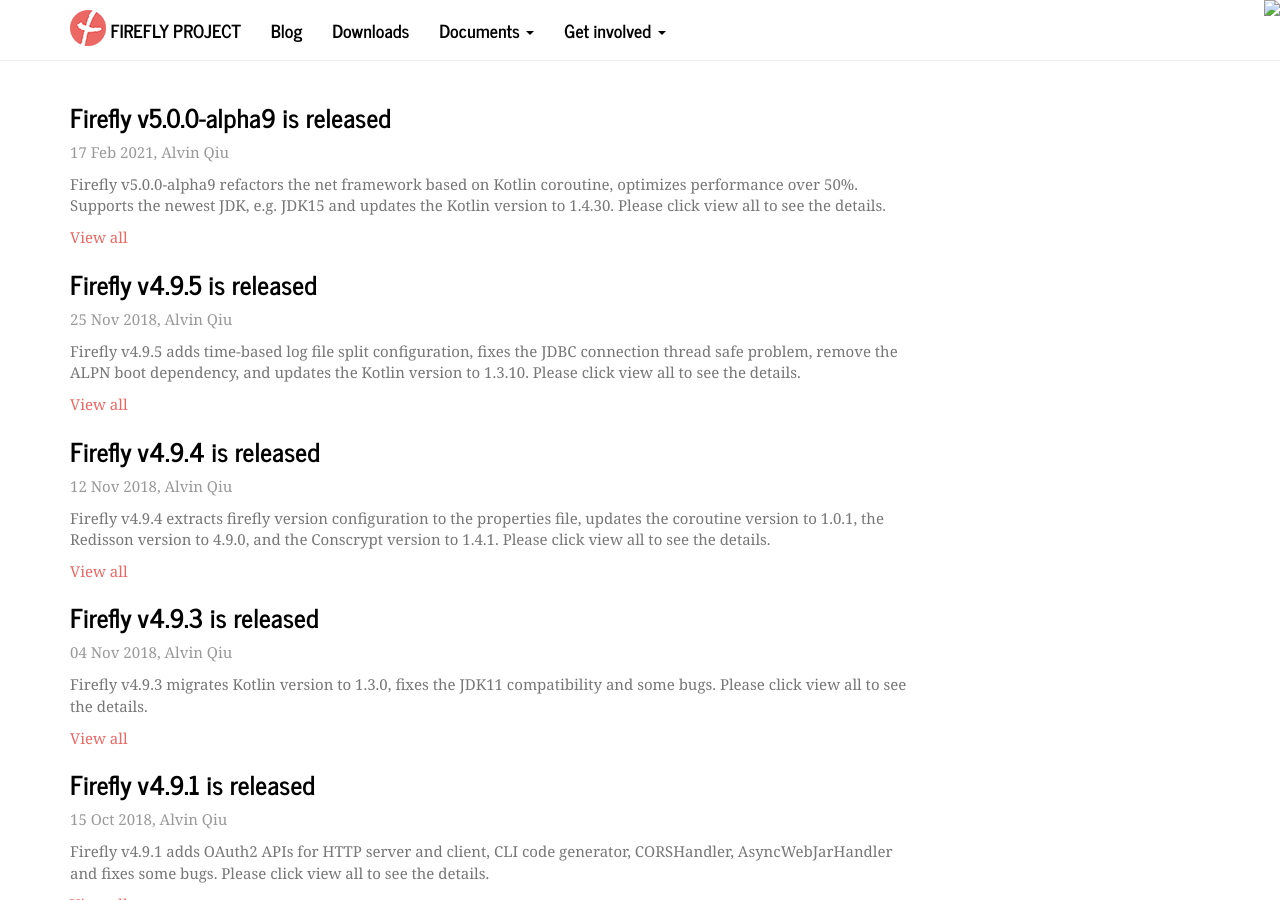
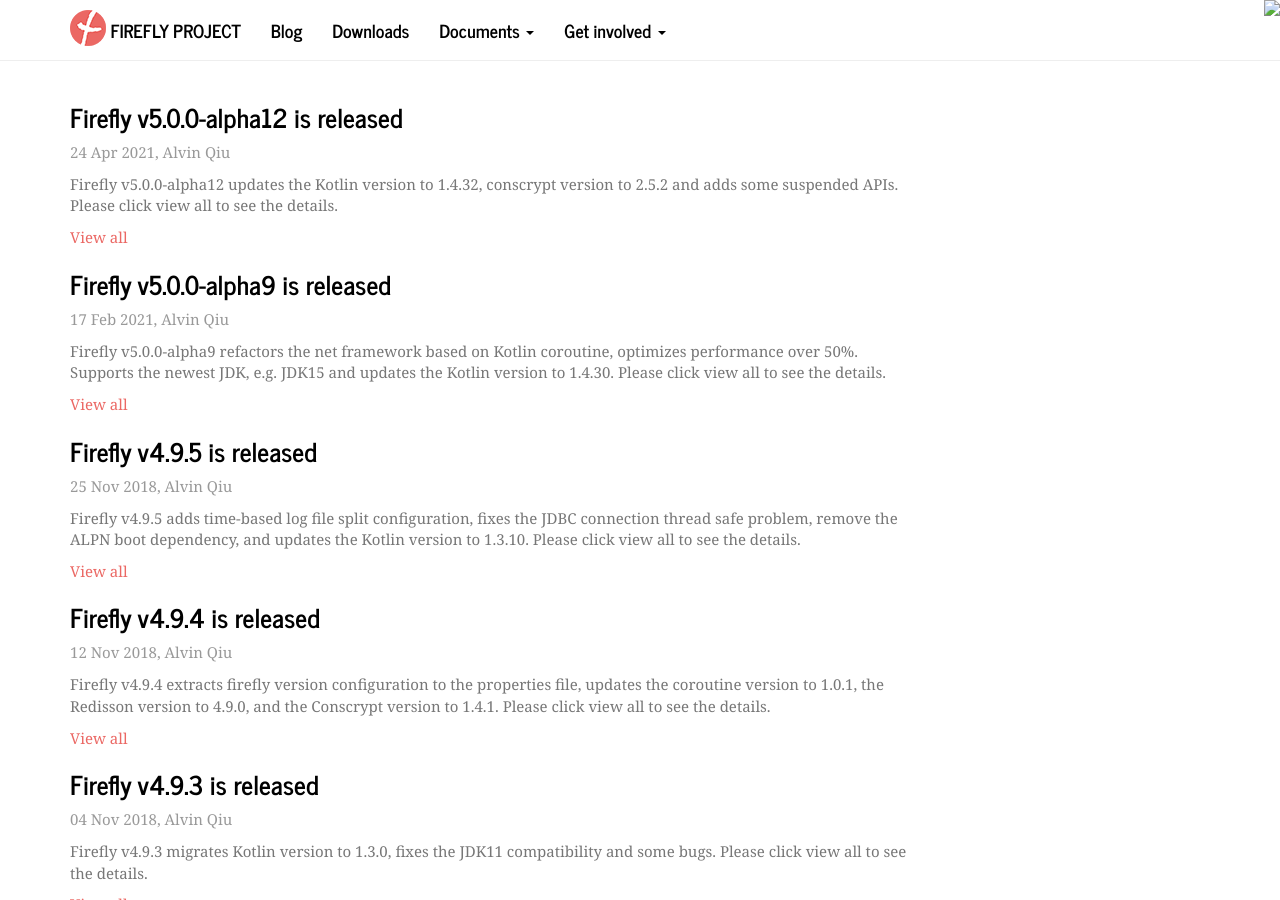
Before and after one commit to hypercube1024/firefly, a Jekyll site: the page built from blog/index.html, in a window 1280 px wide and 900 px high. Built offline with Jekyll 4.4.1, drawn with Linux system fonts in a browser that asks for light colours; the list of posts is cut into pages by our own code.

Commit message:
[doc]: 5.0.0-alpha12 release

```diff
--- a/_data/global.yml
+++ b/_data/global.yml
@@ -2,4 +2,4 @@
 githubURL : https://github.com/hypercube1024/firefly
 qqgroupURL : http://qgc.qq.com/4691508
 exampleURL: https://github.com/hypercube1024/firefly/tree/firefly-5.0.0/firefly-example/src/main/kotlin/com/fireflysource/example
-releaseVersion : 5.0.0-alpha11
+releaseVersion : 5.0.0-alpha12
--- /dev/null
+++ b/_posts/2021-02-18-firefly-5.0.0-alpha12-release.md
@@ -0,0 +1,17 @@
+---
+
+category : release
+title: Firefly v5.0.0-alpha12 is released
+date: "2021-04-25 00:00:00 +0800"
+author: Alvin Qiu
+excerpt: Firefly v5.0.0-alpha12 updates the Kotlin version to 1.4.32, conscrypt version to 2.5.2 and adds some suspended APIs.  Please click view all to see the details.
+
+---
+<p class="text-muted"> {{ page.date | date_to_string }}, {{ page.author }}</p>
+
+Firefly v5.0.0-alpha12 updates the Kotlin version to 1.4.32, Conscrypt version to 2.5.2 and adds some suspended APIs.
+
+Update log:
+1. Adds some suspended APIs.
+2. Updates Conscrypt version to 2.5.2.
+3. Updates Kotlin version to 1.4.32.
```
